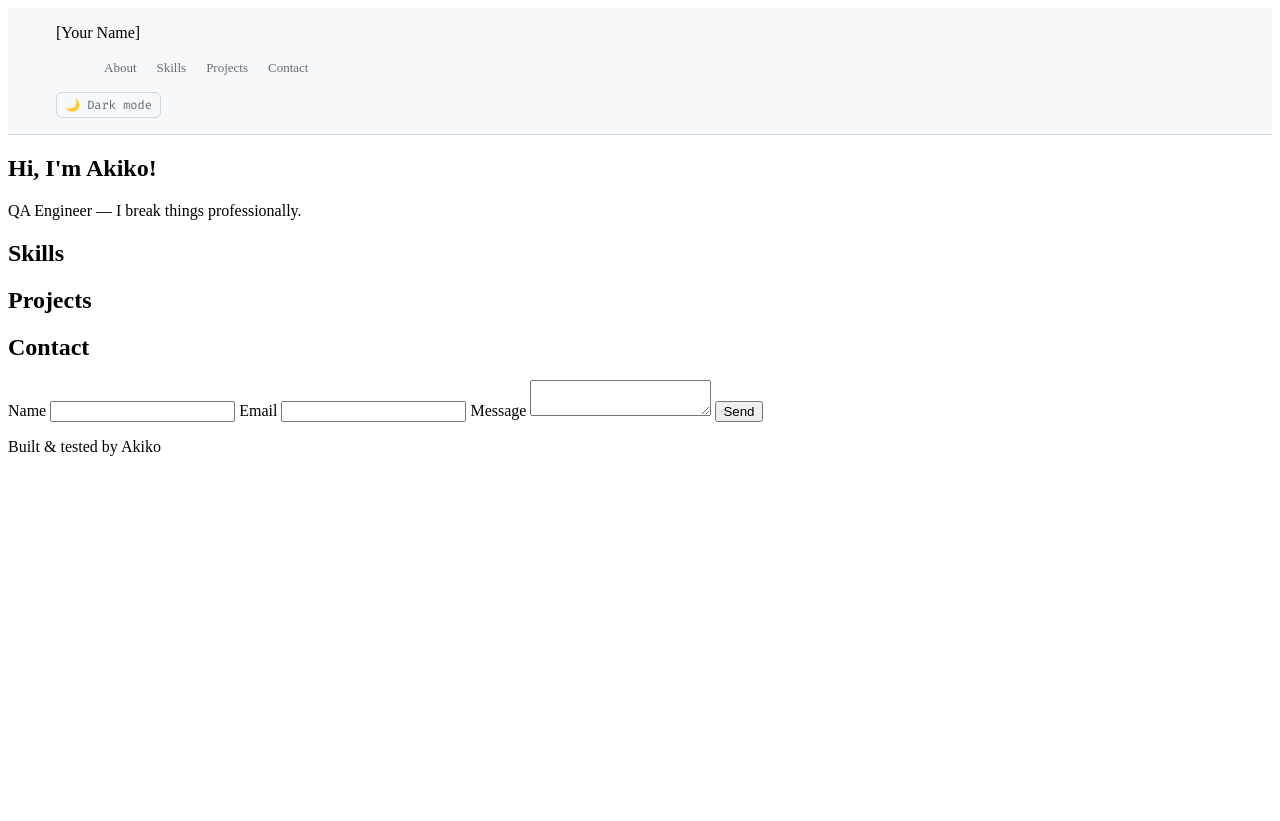
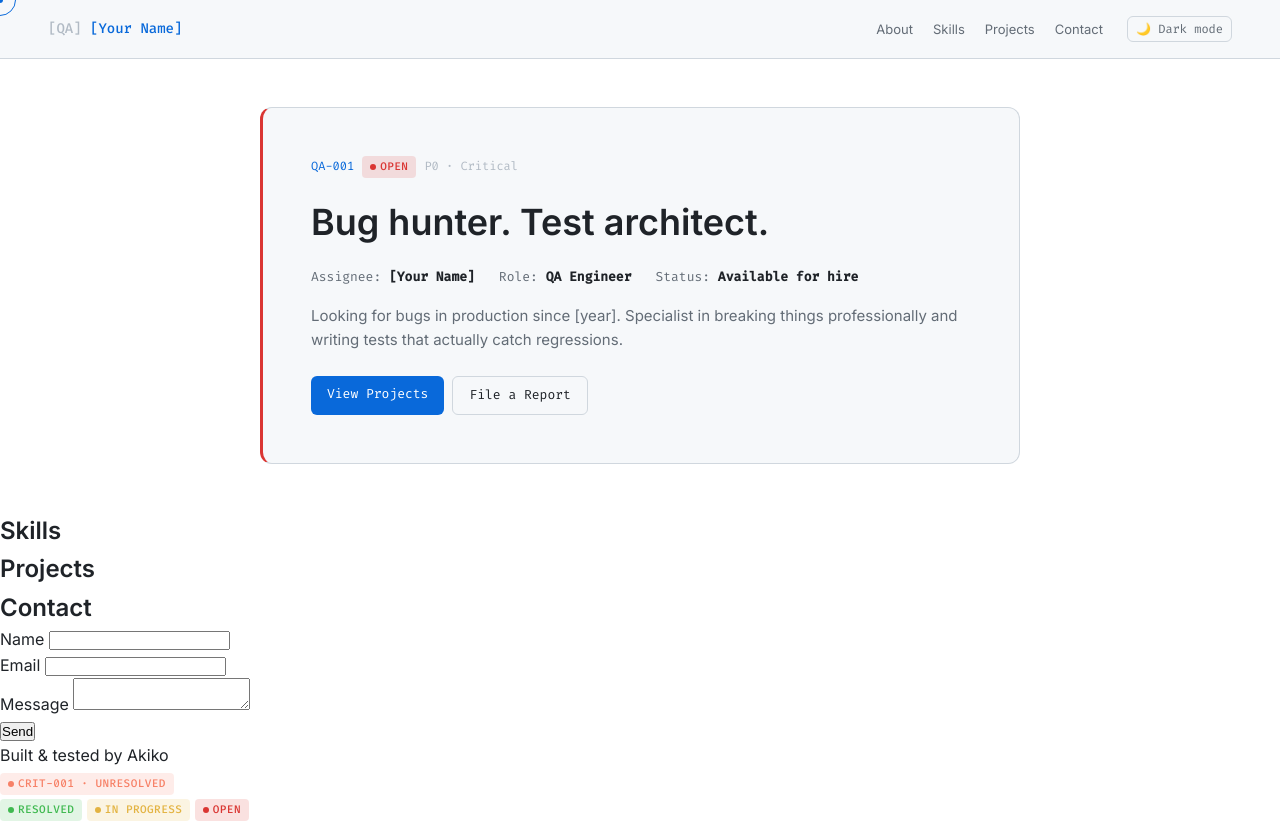
Before and after one commit to uhhkiko/qa-portfolio-akiko, a website with bundled scripts: page src/index.html in a window 1280 px wide. Both pictures are taken after a click on the button "☀ Light mode". Before the commit the page ends 800 px from the top, so only its background shows below. Built offline with nearby package versions, Linux system fonts and the light colour scheme.

Commit message:
css and js components added for style and themes

```diff
--- /dev/null
+++ b/src/css/components.css
@@ -0,0 +1,94 @@
+#theme-toggle {
+    font-family: var(--font-mono);
+    font-size: 12px;
+    color: var(--color-text-secondary);
+    background: transparent;
+    border: 1px solid var(--color-border);
+    border-radius: var(--radius-md);
+    padding: var(--space-xs) var(--space-sm);
+    transition: border-color var(--transition-fast),
+                color var(--transition-fast);
+  }
+
+  #theme-toggle:hover {
+    border-color: var(--color-accent);
+    color: var(--color-text-primary);
+  }
+
+  .badge {
+    display: inline-flex;
+    align-items: center;
+    gap: var(--space-xs);
+    font-family: var(--font-mono);
+    font-size: 11px;
+    font-weight: 500;
+    padding: 2px 8px;
+    border-radius: var(--radius-sm);
+    text-transform: uppercase;
+    letter-spacing: 0.04em;
+  }
+
+  .badge::before {
+    content: '';
+    width: 6px;
+    height: 6px;
+    border-radius: 50%;
+    background: currentColor;
+  }
+
+  .status-open     { background: rgba(218,54,51,0.15);  color: var(--color-status-open); }
+  .status-progress { background: rgba(227,179,65,0.15); color: var(--color-status-progress); }
+  .status-resolved { background: rgba(63,185,80,0.15);  color: var(--color-status-resolved); }
+  .status-closed   { background: rgba(139,148,158,0.15);color: var(--color-status-closed); }
+  .status-critical { background: rgba(247,129,102,0.15);color: var(--color-status-critical); }
+
+  .btn {
+    display: inline-block;
+    font-family: var(--font-mono);
+    font-size: 13px;
+    padding: var(--space-sm) var(--space-md);
+    border-radius: var(--radius-md);
+    text-decoration: none;
+    transition: transform var(--transition-fast),
+                background var(--transition-fast),
+                border-color var(--transition-fast),
+                color var(--transition-fast);
+  }
+
+  .btn-primary {
+    background: var(--color-accent);
+    color: #fff;
+    border: none;
+  }
+
+  .btn-primary:hover {
+    background: var(--color-accent-hover);
+    transform: translateY(-1px);
+  }
+
+  .btn-secondary {
+    background: transparent;
+    color: var(--color-text-primary);
+    border: 1px solid var(--color-border);
+  }
+
+  .btn-secondary:hover {
+    border-color: var(--color-accent);
+    color: var(--color-accent);
+  }
+
+  .ticket-card {
+    background: var(--color-bg-secondary);
+    border: 1px solid var(--color-border);
+    border-radius: var(--radius-lg);
+    padding: var(--space-lg);
+    transition: border-color var(--transition-base),
+                transform var(--transition-base),
+                box-shadow var(--transition-base);
+  }
+
+  .ticket-card:hover {
+    border-color: var(--color-accent);
+    transform: translateY(-2px);
+    box-shadow: 0 8px 24px rgba(0, 0, 0, 0.3);
+  }
--- a/src/css/cursor.css
+++ b/src/css/cursor.css
@@ -1,9 +1,7 @@
-/* Hide default cursor site-wide */
 *, *::before, *::after {
     cursor: none !important;
   }
 
-  /* Outer ring */
   .cursor-ring {
     position: fixed;
     top: 0; left: 0;
@@ -19,7 +17,6 @@
     z-index: 9999;
   }
 
-  /* Inner dot */
   .cursor-dot {
     position: fixed;
     top: 0; left: 0;
@@ -33,7 +30,6 @@
                 background var(--transition-fast);
   }
 
-  /* Hover state — ring expands, dot disappears */
   .cursor-ring.hovering {
     width: 48px;
     height: 48px;
--- /dev/null
+++ b/src/css/game.css
@@ -0,0 +1,73 @@
+.easter-egg-trigger {
+    animation: pulse-red 2s ease-in-out infinite;
+    user-select: none;
+  }
+
+  @keyframes pulse-red {
+    0%, 100% { opacity: 1; }
+    50%       { opacity: 0.5; }
+  }
+
+  .game-overlay {
+    position: fixed;
+    inset: 0;
+    background: rgba(0,0,0,0.75);
+    display: flex;
+    align-items: center;
+    justify-content: center;
+    z-index: 1000;
+  }
+
+  .game-overlay[hidden] {
+    display: none;
+  }
+
+  .game-modal {
+    background: var(--color-bg-secondary);
+    border: 1px solid var(--color-status-critical);
+    border-radius: var(--radius-lg);
+    padding: var(--space-xl);
+    width: min(480px, 90vw);
+    text-align: center;
+  }
+
+  .game-description {
+    color: var(--color-text-secondary);
+    margin-bottom: var(--space-md);
+  }
+
+  .game-board {
+    position: relative;
+    width: 100%;
+    height: 240px;
+    background: var(--color-bg-primary);
+    border: 1px solid var(--color-border);
+    border-radius: var(--radius-md);
+    margin: var(--space-md) 0;
+    overflow: hidden;
+  }
+
+  .bug-btn {
+    position: absolute;
+    font-size: 28px;
+    background: none;
+    border: none;
+    transition: transform var(--transition-fast);
+    animation: pop-in 0.15s ease;
+  }
+
+  .bug-btn:hover {
+    transform: scale(1.2);
+  }
+
+  @keyframes pop-in {
+    from { transform: scale(0); }
+    to   { transform: scale(1); }
+  }
+
+  .game-stats {
+    font-family: var(--font-mono);
+    font-size: 13px;
+    color: var(--color-text-secondary);
+    margin-bottom: var(--space-md);
+  }
--- /dev/null
+++ b/src/css/hero.css
@@ -0,0 +1,71 @@
+#hero {
+    max-width: 760px;
+    margin: var(--space-xl) auto;
+    padding: var(--space-xl);
+    background: var(--color-bg-secondary);
+    border: 1px solid var(--color-border);
+    border-radius: var(--radius-lg);
+    border-left: 3px solid var(--color-status-open);
+  }
+
+  .ticket-header {
+    display: flex;
+    align-items: center;
+    gap: var(--space-sm);
+    margin-bottom: var(--space-md);
+  }
+
+  .ticket-id {
+    font-family: var(--font-mono);
+    font-size: 12px;
+    color: var(--color-accent);
+  }
+
+  .ticket-priority {
+    font-family: var(--font-mono);
+    font-size: 12px;
+    color: var(--color-text-muted);
+  }
+
+  .ticket-title {
+    font-size: clamp(24px, 4vw, 36px);
+    font-weight: 600;
+    color: var(--color-text-primary);
+    margin-bottom: var(--space-md);
+    min-height: 1.4em;
+  }
+
+  .cursor-blink {
+    animation: blink 1s step-end infinite;
+    color: var(--color-accent);
+  }
+
+  @keyframes blink {
+    50% { opacity: 0; }
+  }
+
+  .ticket-meta {
+    display: flex;
+    flex-wrap: wrap;
+    gap: var(--space-lg);
+    font-size: 13px;
+    color: var(--color-text-secondary);
+    margin-bottom: var(--space-md);
+    font-family: var(--font-mono);
+  }
+
+  .ticket-meta strong {
+    color: var(--color-text-primary);
+  }
+
+  .ticket-description {
+    font-size: 15px;
+    color: var(--color-text-secondary);
+    margin-bottom: var(--space-lg);
+  }
+
+  .hero-actions {
+    display: flex;
+    gap: var(--space-sm);
+    flex-wrap: wrap;
+  }
--- a/src/css/styles.css
+++ b/src/css/styles.css
@@ -1,33 +1,38 @@
+@import './cursor.css';
+@import './components.css';
+@import './hero.css';
+@import './game.css';
+
 /* CSS custom properties — theme foundation */
 :root {
   /* Core palette */
-  --color-bg-primary:    #0d1117;   /* page background */
-  --color-bg-secondary:  #161b22;   /* cards, panels */
-  --color-bg-tertiary:   #1c2128;   /* inputs, hover states */
-  --color-border:        #30363d;   /* subtle borders */
-  --color-border-accent: #388bfd;   /* focused/active borders */
+  --color-bg-primary:    #0d1117;
+  --color-bg-secondary:  #161b22;
+  --color-bg-tertiary:   #1c2128;
+  --color-border:        #30363d;
+  --color-border-accent: #388bfd;
 
   /* Text */
-  --color-text-primary:  #e6edf3;   /* headings, body */
-  --color-text-secondary:#8b949e;   /* labels, meta */
-  --color-text-muted:    #484f58;   /* placeholders, disabled */
+  --color-text-primary:  #e6edf3;
+  --color-text-secondary:#8b949e;
+  --color-text-muted:    #484f58;
 
-  /* Accent / brand */
-  --color-accent:        #388bfd;   /* blue — links, focus rings */
+  /* Accent */
+  --color-accent:        #388bfd;
   --color-accent-hover:  #58a6ff;
 
-  /* Status badge colors (bug tracker language) */
-  --color-status-open:      #da3633;  /* red */
-  --color-status-progress:  #e3b341;  /* amber */
-  --color-status-resolved:  #3fb950;  /* green */
-  --color-status-closed:    #8b949e;  /* gray */
-  --color-status-critical:  #f78166;  /* coral — for the easter egg */
+  /* Status badge colors */
+  --color-status-open:      #da3633;
+  --color-status-progress:  #e3b341;
+  --color-status-resolved:  #3fb950;
+  --color-status-closed:    #8b949e;
+  --color-status-critical:  #f78166;
 
   /* Typography */
   --font-sans: 'Inter', system-ui, sans-serif;
   --font-mono: 'Fira Code', 'JetBrains Mono', monospace;
 
-  /* Spacing scale */
+  /* Spacing */
   --space-xs:  4px;
   --space-sm:  8px;
   --space-md:  16px;
@@ -58,23 +63,18 @@
   --color-accent-hover:  #0550ae;
 }
 
-/* Toggle */
-#theme-toggle {
-  font-family: var(--font-mono);
-  font-size: 12px;
-  color: var(--color-text-secondary);
-  background: transparent;
-  border: 1px solid var(--color-border);
-  border-radius: var(--radius-md);
-  padding: var(--space-xs) var(--space-sm);
-  cursor: none;
-  transition: border-color var(--transition-fast),
-              color var(--transition-fast);
+*, *::before, *::after {
+  box-sizing: border-box;
+  margin: 0;
+  padding: 0;
 }
 
-#theme-toggle:hover {
-  border-color: var(--color-accent);
+body {
+  background-color: var(--color-bg-primary);
   color: var(--color-text-primary);
+  font-family: var(--font-sans);
+  line-height: 1.6;
+  transition: background-color 0.3s, color 0.3s;
 }
 
 nav {
@@ -97,7 +97,6 @@ nav {
   margin-right: auto;
 }
 
-/* Style the project key like a JIRA project badge */
 .logo::before {
   content: '[QA] ';
   color: var(--color-text-muted);
@@ -122,3 +121,14 @@ nav a:hover {
   background: var(--color-bg-tertiary);
   color: var(--color-text-primary);
 }
+
+.reveal {
+  opacity: 0;
+  transform: translateY(20px);
+  transition: opacity 0.5s ease, transform 0.5s ease;
+}
+
+.reveal.visible {
+  opacity: 1;
+  transform: translateY(0);
+}
--- a/src/index.html
+++ b/src/index.html
@@ -15,20 +15,43 @@
 <body>
     <header>
         <nav>
-            <spanclass="logo">[Your Name]</span>
+          <span class="logo">[Your Name]</span>
           <ul>
             <li><a href="#about">About</a></li>
             <li><a href="#skills">Skills</a></li>
             <li><a href="#projects">Projects</a></li>
             <li><a href="#contact">Contact</a></li>
           </ul>
-            <button id="theme-toggle"aria-label="Toggle dark mode">🌙 </button>
+          <button id="theme-toggle" aria-label="Toggle dark mode">🌙 Dark mode</button>
         </nav>
       </header>
 <main>
-    <section id="about">
-        <h1>Hi, I'm Akiko!</h1>
-        <p>QA Engineer — I break things professionally.</p>
+    <section id="hero">
+        <div class="ticket-header">
+          <span class="ticket-id">QA-001</span>
+          <span class="badge status-open">Open</span>
+          <span class="ticket-priority">P0 · Critical</span>
+        </div>
+
+        <h1 class="ticket-title">
+          <span id="typewriter"></span>
+          <span class="cursor-blink">|</span>
+        </h1>
+
+        <div class="ticket-meta">
+          <span>Assignee: <strong>[Your Name]</strong></span>
+          <span>Role: <strong>QA Engineer</strong></span>
+          <span>Status: <strong>Available for hire</strong></span>
+        </div>
+
+        <div class="ticket-description">
+          <p>Looking for bugs in production since [year]. Specialist in breaking things professionally and writing tests that actually catch regressions.</p>
+        </div>
+
+        <div class="hero-actions">
+          <a href="#projects" class="btn btn-primary">View Projects</a>
+          <a href="#contact" class="btn btn-secondary">File a Report</a>
+        </div>
       </section>
 
     <section id="skills">
@@ -43,11 +66,11 @@
         <h2>Contact</h2>
         <form id="contact-form" novalidate>
             <label for="name">Name</label>
-            <input type="text" id="name" name="name" required />
+            <input type="text" id="name" name="name" required /><br>
             <label for="email">Email</label>
-            <input type="email" id="email" name="email" required />
+            <input type="email" id="email" name="email" required /><br>
             <label for="message">Message</label>
-            <textarea id="message" name="message" required></textarea>
+            <textarea id="message" name="message" required></textarea><br>
             <button type="submit">Send</button>
         </form>
     </section>
@@ -55,6 +78,9 @@
 
 <footer>
     <p>Built & tested by Akiko</p>
+    <span class="badge status-critical easter-egg-trigger" id="easterEggTrigger">
+      CRIT-001 · Unresolved
+    </span>
   </footer>
 
 <script src="js/main.js" type="module"></script>
@@ -62,5 +88,26 @@
 <div class="cursor-ring" id="cursorRing"></div>
 <div class="cursor-dot" id="cursorDot"></div>
 
+<div class="game-overlay" id="gameOverlay" hidden>
+    <div class="game-modal">
+      <div class="ticket-header">
+        <span class="ticket-id">CRIT-001</span>
+        <span class="badge status-critical">Critical</span>
+      </div>
+      <h2>🐛 Bug Detected in Production</h2>
+      <p class="game-description">Squash the bugs before they reach prod.</p>
+      <div class="game-board" id="gameBoard"></div>
+      <div class="game-stats">
+        Score: <span id="gameScore">0</span> &nbsp;|&nbsp;
+        Time: <span id="gameTimer">15</span>s
+      </div>
+      <button id="gameClose" class="btn btn-secondary">Close ticket</button>
+    </div>
+  </div>
+
+<span class="badge status-resolved">Resolved</span>
+<span class="badge status-progress">In Progress</span>
+<span class="badge status-open">Open</span>
+
 </body>
 </html>
--- /dev/null
+++ b/src/js/game.js
@@ -0,0 +1,53 @@
+const trigger  = document.getElementById('easterEggTrigger');
+const overlay  = document.getElementById('gameOverlay');
+const board    = document.getElementById('gameBoard');
+const scoreEl  = document.getElementById('gameScore');
+const timerEl  = document.getElementById('gameTimer');
+const closeBtn = document.getElementById('gameClose');
+
+let score = 0, timeLeft = 15, gameInterval, timerInterval;
+
+trigger.addEventListener('click', startGame);
+closeBtn.addEventListener('click', endGame);
+
+function startGame() {
+  score = 0; timeLeft = 15;
+  scoreEl.textContent = 0;
+  timerEl.textContent = 15;
+  overlay.hidden = false;
+  board.innerHTML = '';
+
+  gameInterval = setInterval(spawnBug, 800);
+
+  timerInterval = setInterval(() => {
+    timeLeft--;
+    timerEl.textContent = timeLeft;
+    if (timeLeft <= 0) endGame();
+  }, 1000);
+}
+
+function spawnBug() {
+  const bug = document.createElement('button');
+  bug.textContent = '🐛';
+  bug.className = 'bug-btn';
+  bug.style.left = Math.random() * 80 + '%';
+  bug.style.top  = Math.random() * 80 + '%';
+  board.appendChild(bug);
+
+  bug.addEventListener('click', () => {
+    score++;
+    scoreEl.textContent = score;
+    bug.textContent = '💥';
+    setTimeout(() => bug.remove(), 300);
+  });
+
+  setTimeout(() => bug.remove(), 1500);
+}
+
+function endGame() {
+  clearInterval(gameInterval);
+  clearInterval(timerInterval);
+  overlay.hidden = true;
+  board.innerHTML = '';
+  if (score >= 10) alert(`${score} bugs squashed. Hire this QA engineer.`);
+}
--- a/src/js/main.js
+++ b/src/js/main.js
@@ -1,26 +1,11 @@
+import './typewriter.js';
+import './scroll.js';
+import './game.js';
+
 // Theme toggle
 
 const themeToggle = document.getElementById('theme-toggle');
 const root = document.documentElement;
-
-// Load saved preference or default to dark
-const savedTheme = localStorage.getItem('theme') || 'dark';
-root.setAttribute('data-theme', savedTheme);
-updateToggleLabel(savedTheme);
-
-themeToggle.addEventListener('click', () => {
-  const current = root.getAttribute('data-theme');
-  const next = current === 'dark' ? 'light' : 'dark';
-  root.setAttribute('data-theme', next);
-  localStorage.setItem('theme', next);
-  updateToggleLabel(next);
-});
-
-function updateToggleLabel(theme) {
-  themeToggle.textContent = theme === 'dark' ? '☀ Light mode' : '🌙 Dark mode';
-}
-
-// Cursor
 
 const ring = document.getElementById('cursorRing');
 const dot  = document.getElementById('cursorDot');
@@ -46,3 +31,44 @@ document.addEventListener('mouseout', e => {
     dot.classList.remove('hovering');
   }
 });
+
+// Load saved preference or default to dark
+
+const savedTheme = localStorage.getItem('theme') || 'dark';
+root.setAttribute('data-theme', savedTheme);
+updateToggleLabel(savedTheme);
+
+themeToggle.addEventListener('click', () => {
+  const current = root.getAttribute('data-theme');
+  const next = current === 'dark' ? 'light' : 'dark';
+  root.setAttribute('data-theme', next);
+  localStorage.setItem('theme', next);
+  updateToggleLabel(next);
+});
+
+function updateToggleLabel(theme) {
+  themeToggle.textContent = theme === 'dark' ? '☀ Light mode' : '🌙 Dark mode';
+}
+
+// Cursor
+
+document.addEventListener('mousemove', e => {
+  ring.style.left = e.clientX + 'px';
+  ring.style.top  = e.clientY + 'px';
+  dot.style.left  = e.clientX + 'px';
+  dot.style.top   = e.clientY + 'px';
+});
+
+document.addEventListener('mouseover', e => {
+  if (e.target.closest(interactables)) {
+    ring.classList.add('hovering');
+    dot.classList.add('hovering');
+  }
+});
+
+document.addEventListener('mouseout', e => {
+  if (e.target.closest(interactables)) {
+    ring.classList.remove('hovering');
+    dot.classList.remove('hovering');
+  }
+});
--- /dev/null
+++ b/src/js/scroll.js
@@ -0,0 +1,9 @@
+const observer = new IntersectionObserver((entries) => {
+    entries.forEach(entry => {
+      if (entry.isIntersecting) {
+        entry.target.classList.add('visible');
+      }
+    });
+  }, { threshold: 0.1 });
+
+  document.querySelectorAll('.reveal').forEach(el => observer.observe(el));
--- /dev/null
+++ b/src/js/typewriter.js
@@ -0,0 +1,33 @@
+const phrases = [
+    'Senior QA Engineer available.',
+    'Bug hunter. Test architect.',
+    'Breaking things professionally.',
+    'Currently: open to opportunities.',
+  ];
+
+  const el = document.getElementById('typewriter');
+  let phraseIndex = 0;
+  let charIndex = 0;
+  let deleting = false;
+
+  function type() {
+    const current = phrases[phraseIndex];
+
+    if (!deleting) {
+      el.textContent = current.slice(0, ++charIndex);
+      if (charIndex === current.length) {
+        deleting = true;
+        setTimeout(type, 2000);
+        return;
+      }
+    } else {
+      el.textContent = current.slice(0, --charIndex);
+      if (charIndex === 0) {
+        deleting = false;
+        phraseIndex = (phraseIndex + 1) % phrases.length;
+      }
+    }
+    setTimeout(type, deleting ? 40 : 80);
+  }
+
+  type();
```
Lines whose indentation alone changed are shown as unchanged.
